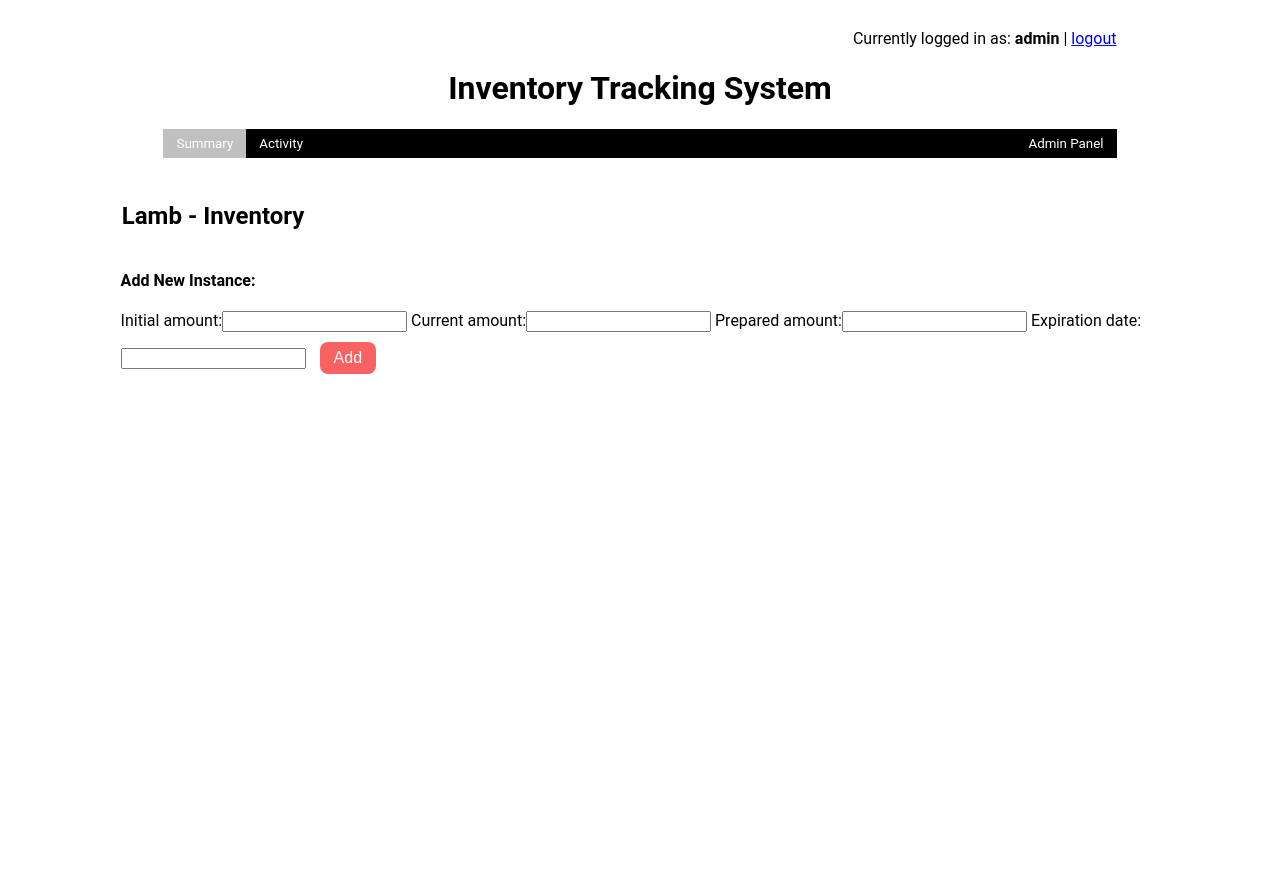
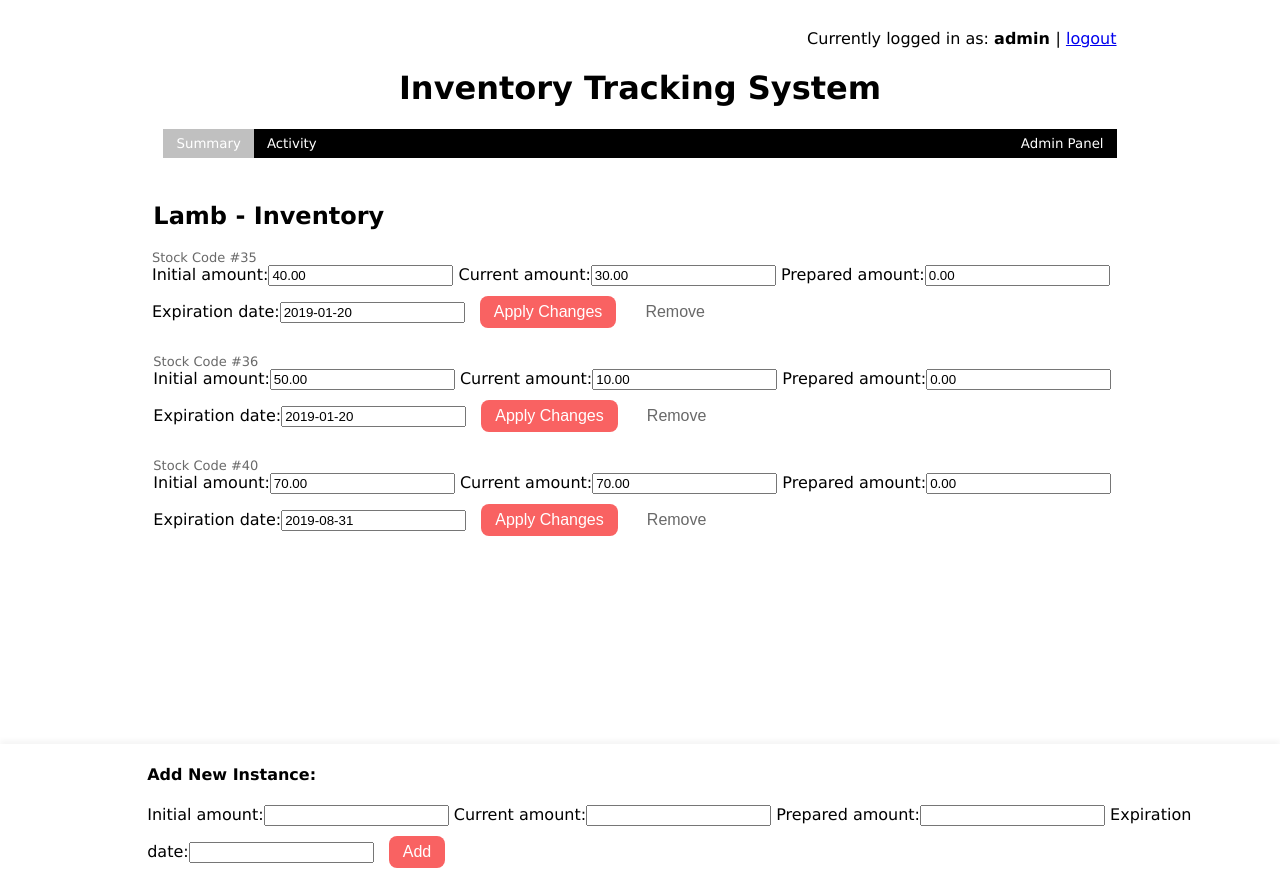
Before and after one commit to capstoneconnector/Raw-Material-Inventory-Tracking-System-Code, a Django app: a page that uses templates/material_instance_summary.html in a window 1280 px wide. Run offline with Django 3.2, Linux system fonts and the light colour scheme; a user stored in the database is signed in; data comes from the database, SQL or seed files in the repository.

Commit message:
Activities now include Stock_Codes to give further context to removing, updating, and editing instances. The inventory summary page has a more user friendly interface. In addition to these front-end features, I've pinned the track new material and add new instance forms to the bottom of their screens.

```diff
--- a/InventorySystem/models.py
+++ b/InventorySystem/models.py
@@ -22,8 +22,7 @@ class UnitLookup(models.Model):
 class MaterialType(models.Model):
     id = models.AutoField(primary_key=True)
     name = models.CharField(max_length=100)
-    buy_unit = models.ForeignKey(UnitLookup, on_delete=models.CASCADE, related_name='buy_unit')
-    sell_unit = models.ForeignKey(UnitLookup, on_delete=models.CASCADE, related_name='sell_unit')
+    unit = models.ForeignKey(UnitLookup, on_delete=models.CASCADE, related_name='nit')
     updated_by = models.ForeignKey(User, null=True, on_delete=models.CASCADE)
     date_updated = models.DateField(null=True)
     '''buy_unit_cost = models.DecimalField(max_digits=6, decimal_places=2)'''
@@ -61,6 +60,7 @@ class Activity(models.Model):
     user = models.ForeignKey(User, null=True, on_delete=models.CASCADE)
     material_type = models.CharField(max_length=50)
     action = models.CharField(max_length=50)
+    stock_code = models.CharField(max_length=50, null=True)
 
     def __str__(self):
         return str(self.material_type) + " " + str(self.action) + " by " + str(self.user) + " [ " + str(self.current_date) + " ] "
--- a/InventorySystem/views.py
+++ b/InventorySystem/views.py
@@ -47,7 +47,7 @@ def total_amounts(request):
             material_obj['total_amount'] = 0
             material_obj['prepared_amount'] = 0
             material_obj['used_amount'] = 0
-            material_obj['buy_unit'] = material_type.buy_unit
+            material_obj['unit'] = material_type.unit
             materials.append(material_obj)
             continue
 
@@ -66,12 +66,14 @@ def total_amounts(request):
         material_obj['total_amount'] = total_amount
         material_obj['prepared_amount'] = prepared_amount
         material_obj['used_amount'] = used_amount
-        material_obj['buy_unit'] = material_type.buy_unit.name
+        material_obj['unit'] = material_type.unit.name
         material_obj['updated_by'] = material_type.updated_by
         material_obj['date_updated'] = material_type.date_updated.strftime('%Y-%m-%d')
         materials.append(material_obj)
 
-    return render(request, 'total_amount.html', {'materials': materials, 'form': {'mat': {'id': 0}, 'form': MaterialTypeForm()}})
+    form_data = {'mat': {'id':0}, 'form': MaterialTypeForm(initial= {'updated_by': request.user, 'date_updated':timezone.now()})}
+
+    return render(request, 'total_amount.html', {'materials': materials, 'form': form_data})
 
 def activity_summary(request):
 
@@ -105,7 +107,8 @@ def material_instance(request, mat_id):
         material_type_obj.updated_by = request.user
         material_type_obj.date_updated = timezone.now()
 
-        add_activity(material_type_obj.name, "INVENTORY UPDATED", request.user)
+
+        add_activity(material_type_obj.name, "INVENTORY UPDATED", request.user, mat_id)
 
         return HttpResponse("You've successfully updated an instance!")
         #redirect_url = 'material/summary/' + str(material_obj.material_type)
@@ -122,7 +125,7 @@ def material_instance(request, mat_id):
         #notification_days = int(f.data.get('notification_days'))
         #notification_date = datetime.strptime(f.data.get('expiration_date'), '%Y-%m-%d') - timedelta(days=notification_days)
 
-        add_activity(material_name, "INVENTORY ADDED", request.user)
+        add_activity(material_name, "INVENTORY ADDED", request.user, f.data.get('id'))
 
         return redirect('/is/material/summary/' + material_type_obj.name)
 
@@ -150,8 +153,12 @@ def add_material_type(request, mat_type_id):
         return redirect('/is/material/')
         print("Aye there's definitely something here now")
 @csrf_exempt
-def add_activity(material_type, action, user):
-    activity = Activity.objects.create(current_date=timezone.now(), user=user, material_type=material_type, action=action)
+def add_activity(material_type, action, user, instance_id):
+
+    if instance_id != 0:
+        activity = Activity.objects.create(current_date=timezone.now(), user=user, material_type=material_type, action=action, stock_code=instance_id)
+    else:
+        activity = Activity.objects.create(current_date=timezone.now(), user=user, material_type=material_type, action=action)
 
 @csrf_exempt
 def remove_material_instance(request, mat_id):
@@ -161,7 +168,7 @@ def remove_material_instance(request, mat_id):
       material.delete()
       print('Object deleted!')
 
-      add_activity(material_type, "INVENTORY REMOVED", request.user)
+      add_activity(material_type, "INVENTORY REMOVED", request.user, mat_id)
 
       return redirect('/is/material/summary/' + material_type)
 
--- a/templates/material_instance_summary.html
+++ b/templates/material_instance_summary.html
@@ -3,7 +3,7 @@
 
     <style>
         body {
-            font-family: "Roboto", "Lucida Grande", Verdana, Arial, sans-serif;
+            font-family: "Lucida Sans Unicode", "Lucida Grande", sans-serif;
 
         }
 
@@ -59,12 +59,18 @@
         }
 
         .material-span {
-            margin-left: 9%;
-            margin-right: 9%;
+            margin-left: 11.5%;
+            margin-right: 6%;
+
         }
         .log-out{
             text-align: right;
             margin-right: 12%;
+        }
+
+        .inventory-title{
+            font-size: small;
+            color: dimgray;
         }
 
 
@@ -91,6 +97,22 @@
             border-collapse: collapse;
             width: 100%;
             table-layout: fixed ;
+        }
+
+        .footer {
+           position: fixed;
+           left: 0;
+           bottom: 0;
+           width: 100%;
+           height: 15vh;
+           background-color: white;
+            box-shadow: 0px -4px 5px 0px rgba(0,0,0,0.04);
+        }
+
+        .scroll-div {
+
+            margin-bottom: 15vh;
+
         }
 
 
@@ -156,26 +178,25 @@
 
             </div>
         </div>
-        <h2 style="margin-left: 9%">{{ title }} - Inventory</h2>
+        <h2 style="margin-left: 11.5%">{{ title }} - Inventory</h2>
         <div class="instances">
         {% for form in forms %}
             {% if form.mat.id != 0 %}
                 <div class="material-span">
+                    <div class="inventory-title">Stock Code #{{ form.mat.id }}</div>
                      <form method="post" action="/is/material/update/{{ form.mat.id }}">
                          {{ form.form }}
                          <div class="button-div" style = "display: inline-block">
-                            <br/>
-                            <button class="page-button" type="submit">Submit Changes</button>
+                            <button class="page-button" type="submit">Apply Changes</button>
                             <button class="delete-button" type="submit" formaction="/is/material/delete/{{ form.mat.id }}">Remove</button>
                         </div>
                     </form>
-
+                </div>
 
         </div>
 
-        </div>
-        <br/>
             {% else %}
+                <div class="footer">
                     <div class = "material-span" style="display: block;">
                         <h4>Add New Instance:</h4>
                         <form class="material-form" method="post" action="/is/material/update/{{ form.mat.id }}" >
@@ -186,7 +207,9 @@
                             </div>
                         </form>
                     </div>
+                </div>
             {% endif %}
+
         {% endfor %}
     {% else %}
         <p>You are not logged in</p>
```
Also changed, not shown: templates/activity_page.html (+7 -0 lines), templates/total_amount.html (+44 -8 lines), db.sqlite3. Lines whose indentation alone changed are shown as unchanged.
